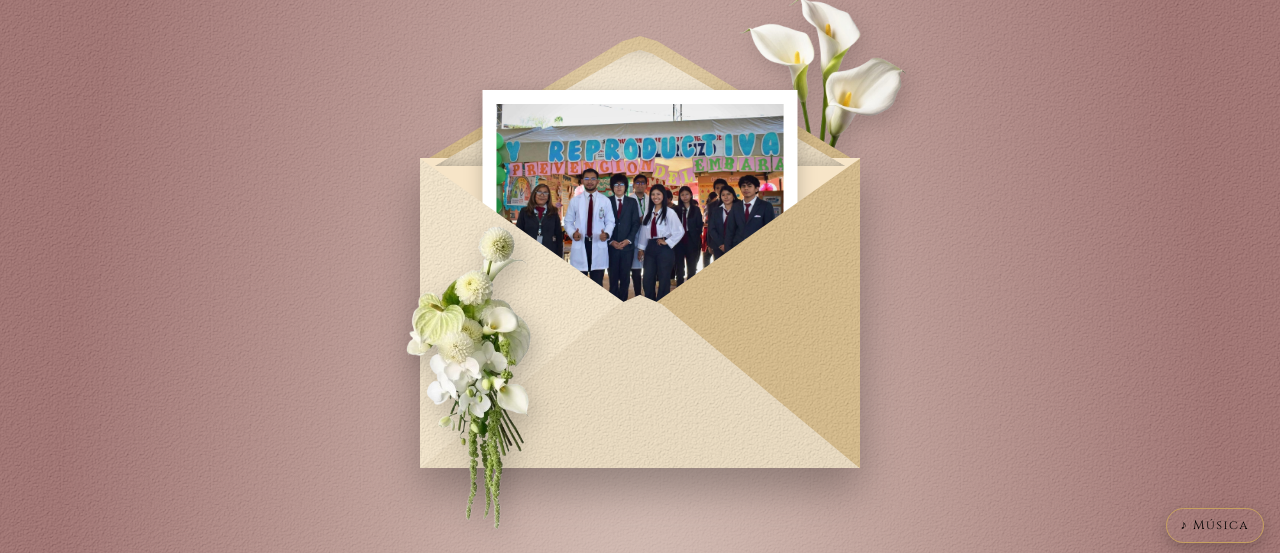
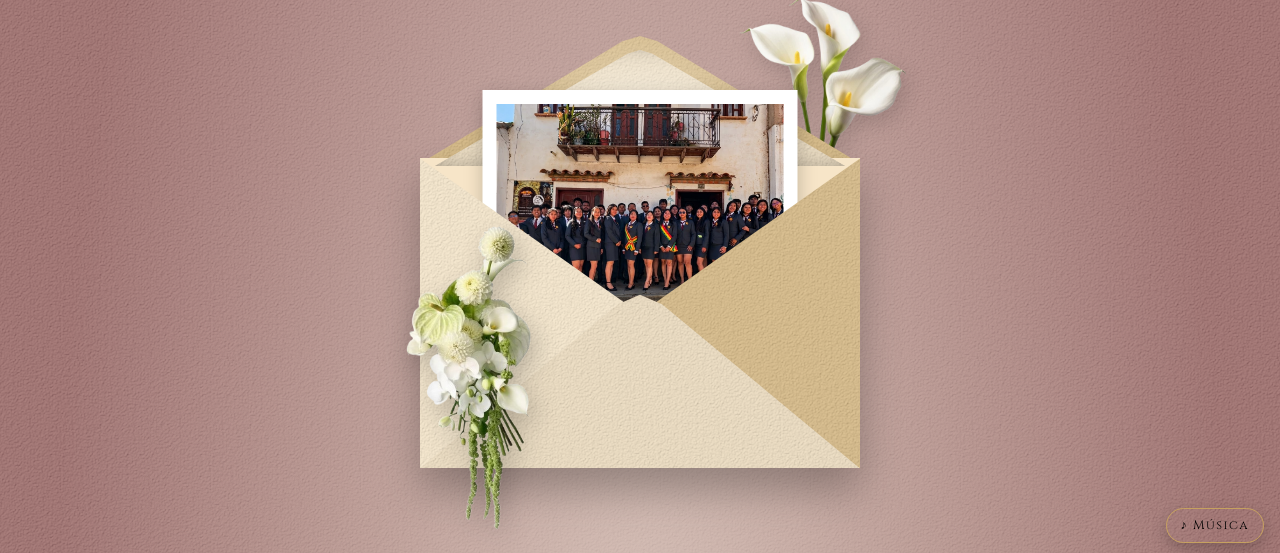
Before and after one commit to JMCN2/Invitacion-Digital, a plain HTML site: page componentes/invitacion-final.html in a window 1280 px wide. Shown: the part 241-794 px from the top of the page. Drawn offline with nearby package versions, Linux system fonts and the light colour scheme.

Commit message:
octavo commit

```diff
--- a/componentes/invitacion-final.html
+++ b/componentes/invitacion-final.html
@@ -38,7 +38,7 @@
 
         <!-- Tarjeta / Fotografía que sale del sobre -->
         <div class="photo-card">
-          <img src="../assets/img/feria.jpeg" alt="Feria Educativo y Productiva">
+          <img src="../assets/img/grupal.jpeg" alt="Feria Educativo y Productiva">
         </div>
 
         <!-- Pliegues delanteros del sobre -->
```
Also changed, not shown: assets/img/grupal.jpeg (added).
